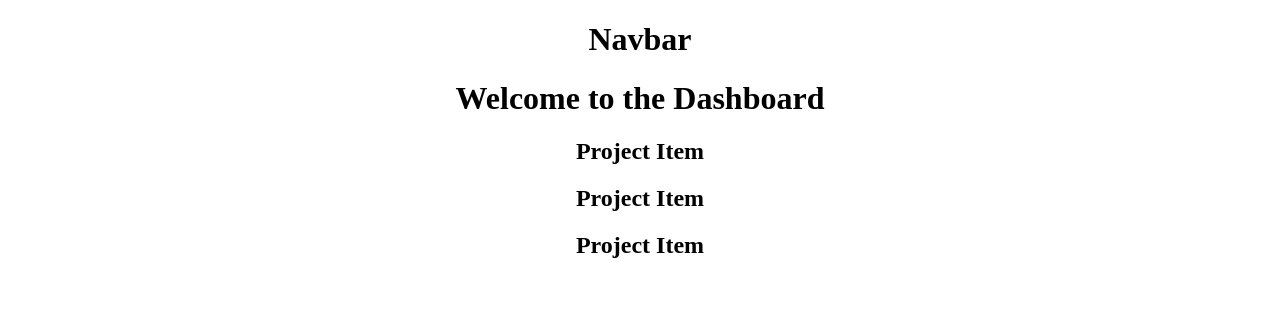
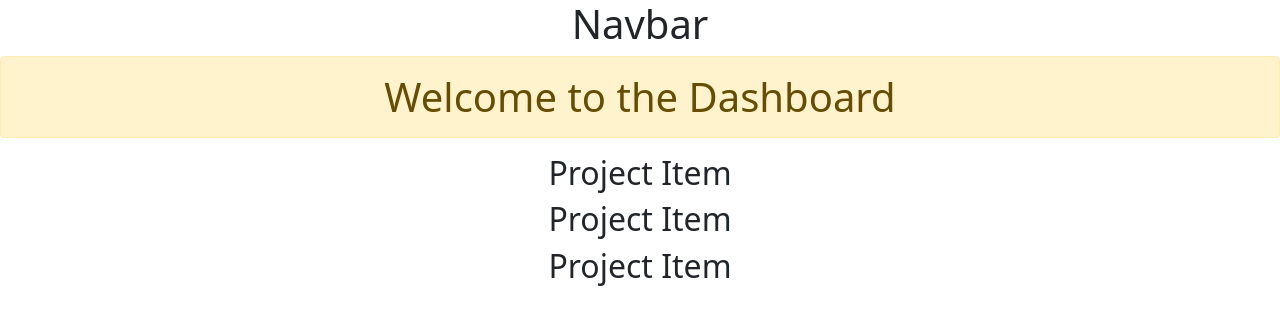
Before and after one commit to Koscee/PPM-tool, a React (Create React App) app in the folder ppmtool-react-client/: page /dashboard in a window 1280 px wide. Shown: the top 324 px of the page. Built offline with nearby package versions, Linux system fonts and the light colour scheme.

Commit message:
Install and integrate bootstrap library with the App.

```diff
--- a/ppmtool-react-client/package.json
+++ b/ppmtool-react-client/package.json
@@ -6,6 +6,7 @@
     "@testing-library/jest-dom": "^5.15.1",
     "@testing-library/react": "^11.2.7",
     "@testing-library/user-event": "^12.8.3",
+    "bootstrap": "^5.1.3",
     "react": "^17.0.2",
     "react-dom": "^17.0.2",
     "react-scripts": "4.0.3",
--- a/ppmtool-react-client/src/App.js
+++ b/ppmtool-react-client/src/App.js
@@ -1,3 +1,4 @@
+import "bootstrap/dist/css/bootstrap.min.css";
 import React, { Component } from "react";
 import "./App.css";
 import Dashboard from "./components/Dashboard";
--- a/ppmtool-react-client/src/components/Dashboard.js
+++ b/ppmtool-react-client/src/components/Dashboard.js
@@ -5,7 +5,7 @@ class Dashboard extends Component {
   render() {
     return (
       <div>
-        <h1>Welcome to the Dashboard</h1>
+        <h1 className="alert alert-warning">Welcome to the Dashboard</h1>
         <ProjectItem />
         <ProjectItem />
         <ProjectItem />
```
Also changed, not shown: 1 other file (tests, documents, lock files or other folders).
